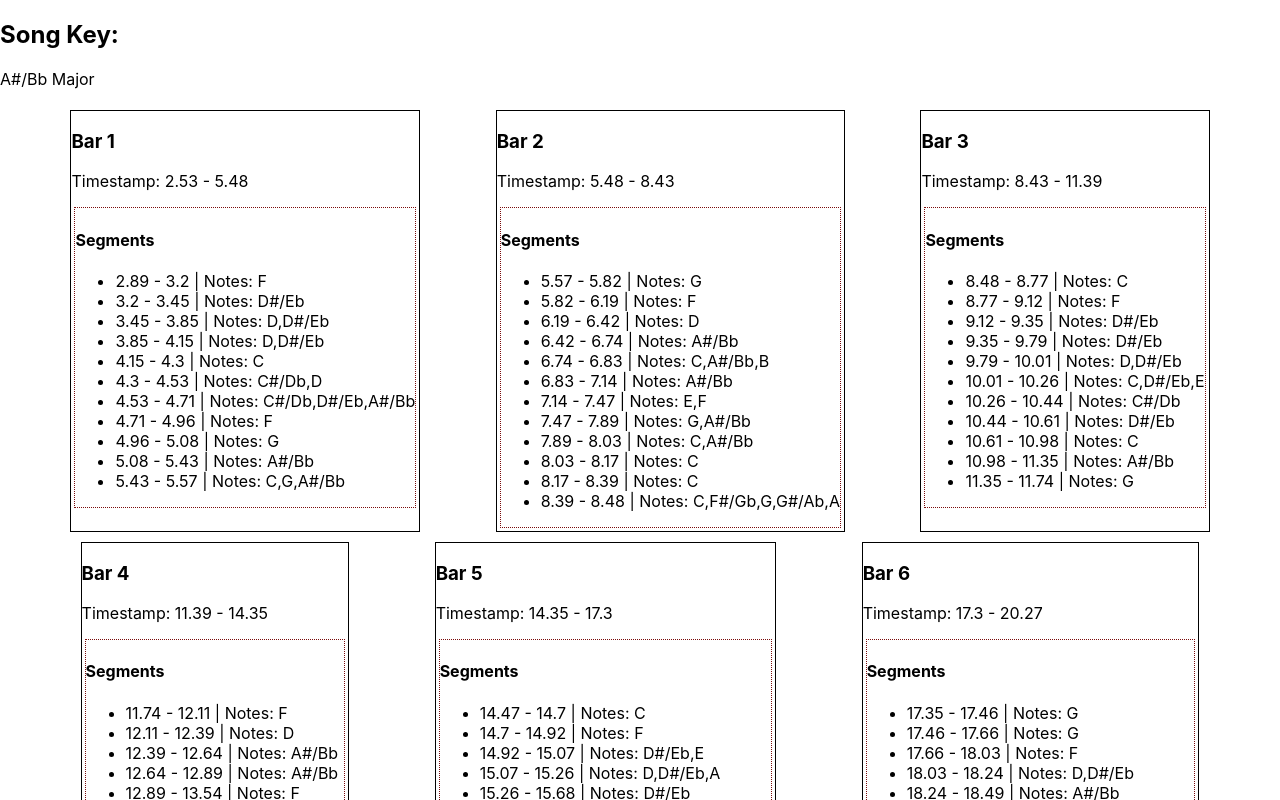
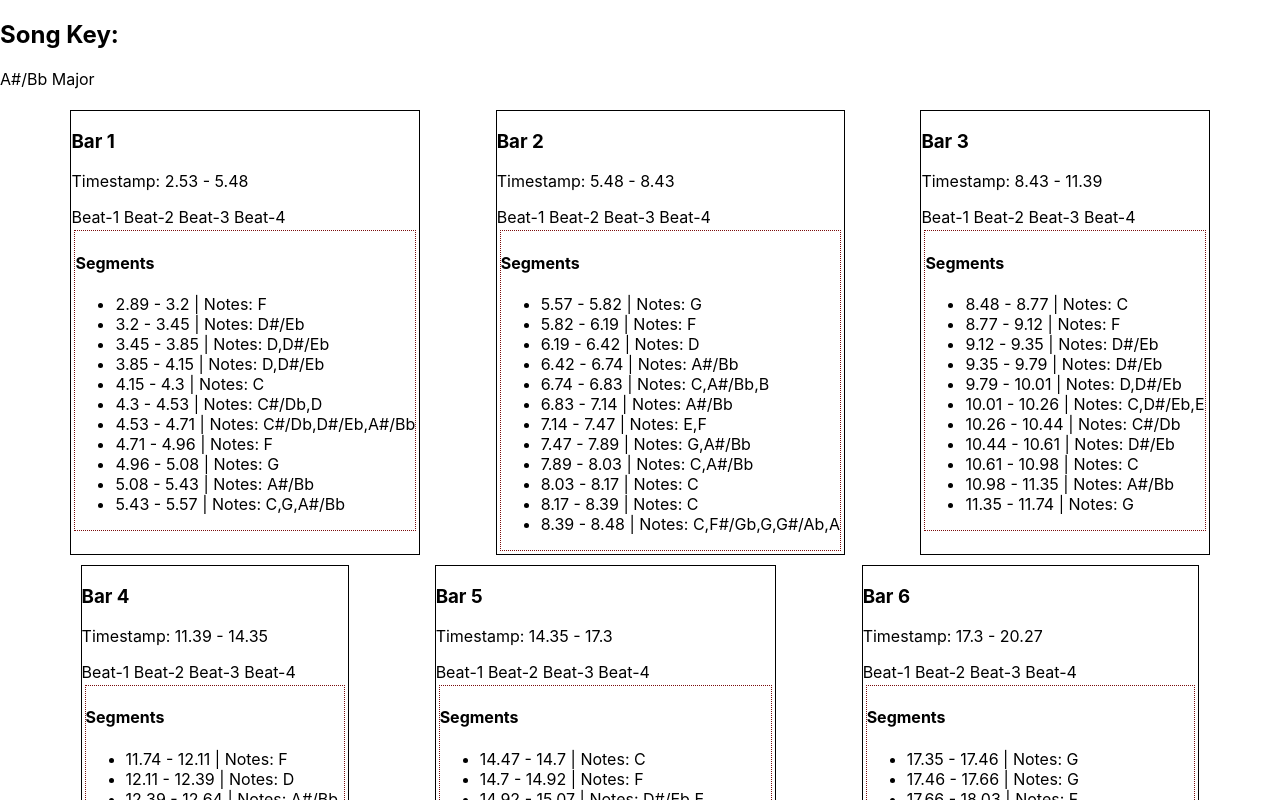
Before and after one commit to jwwharrell/song-charter, a React (Create React App) app in the folder song-charter/: page / in a window 1280 px wide. Shown: the top 800 px of the page. Built offline with nearby package versions, Linux system fonts and the light colour scheme; the HTML template or start-up script is replaced by a standard one.

Commit message:
Rendering beats for every bar

```diff
--- a/song-charter/src/components/Charter.js
+++ b/song-charter/src/components/Charter.js
@@ -63,15 +63,28 @@ export default class Charter extends Component {
         const renderedBars = []
         for (let i = 0; i < bars.length; i++) {
             bars[i].segments = []
+            bars[i].beats = []
             for (let j = 0; j < segments.length; j++) {
                 if (this.roundDecimal(segments[j].start) >= this.roundDecimal(bars[i].start) && this.roundDecimal(segments[j].start) < this.roundDecimal(bars[i].duration + bars[i].start)) {
                     bars[i].segments.push(segments[j])
                 }
             }
+            for (let k = 0; k < beats.length; k++) {
+                if (this.roundDecimal(beats[k].start) >= this.roundDecimal(bars[i].start) && this.roundDecimal(beats[k].start) < this.roundDecimal(bars[i].duration + bars[i].start)) {
+                    bars[i].beats.push(beats[k])
+                }
+            }
             renderedBars.push(
-                <div key={`bar-${i+1}`} className='bar'>
+                <div key={`bar-${i + 1}`} className='bar'>
                     <h3>Bar {i + 1}</h3>
                     <p>Timestamp: {this.roundDecimal(bars[i].start)} - {this.roundDecimal(bars[i].duration + bars[i].start)}</p>
+                    <div>
+                        {bars[i].beats.map((beat, beatIndex) => {
+                            return (
+                                <span key={`bar-${i + 1}-beat-${beatIndex + 1}`}> Beat-{beatIndex + 1} </span>
+                        )
+                        })}
+                    </div>
                     <div className='segments'>
                         <h4>Segments</h4>
                         <ul>
@@ -86,7 +99,7 @@ export default class Charter extends Component {
                                     return this.keyConverter(Number(note))
                                 })
                                 return (
-                                    <li key={`bar-${i+1}-segment-${ind+1}`}>
+                                    <li key={`bar-${i + 1}-segment-${ind + 1}`}>
                                         {this.roundDecimal(segment.start)} - {this.roundDecimal(segment.start + segment.duration)} | Notes: {noteLetter.toString()}
                                     </li>
                                 )
```
